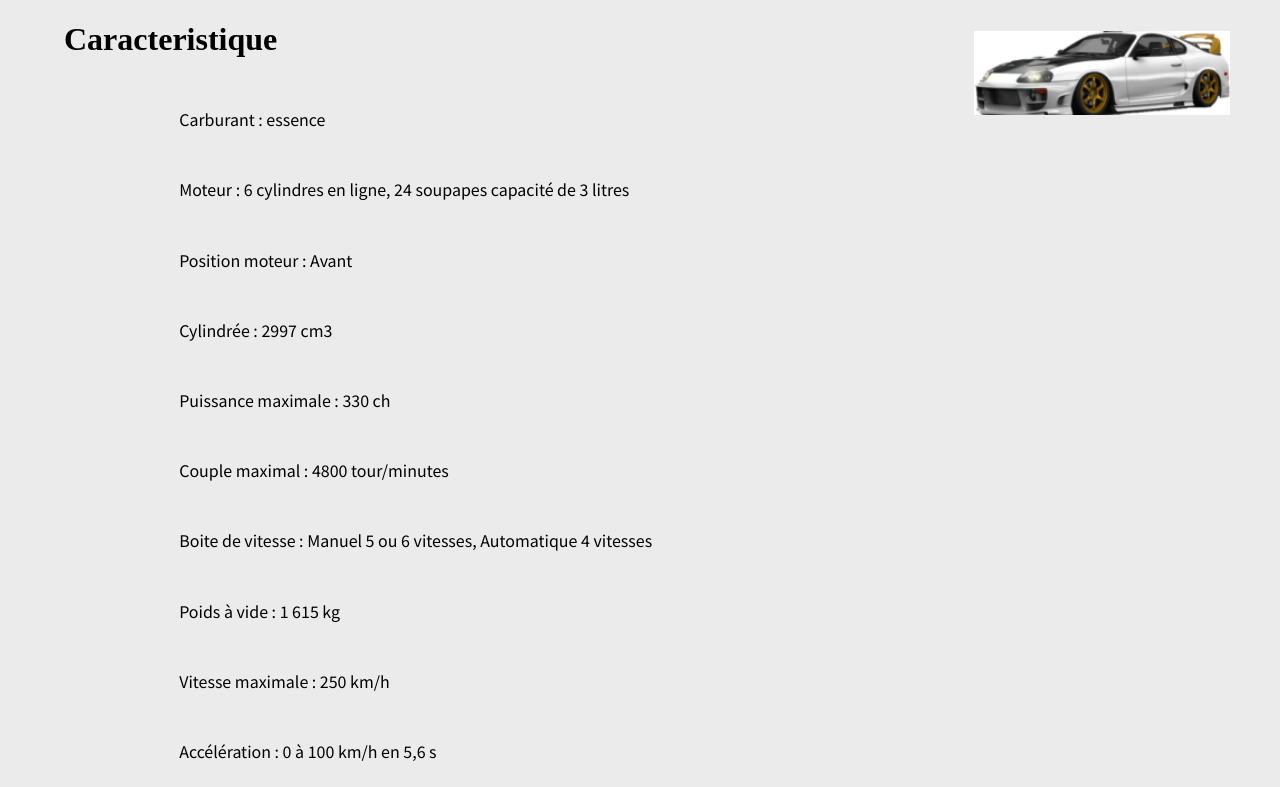
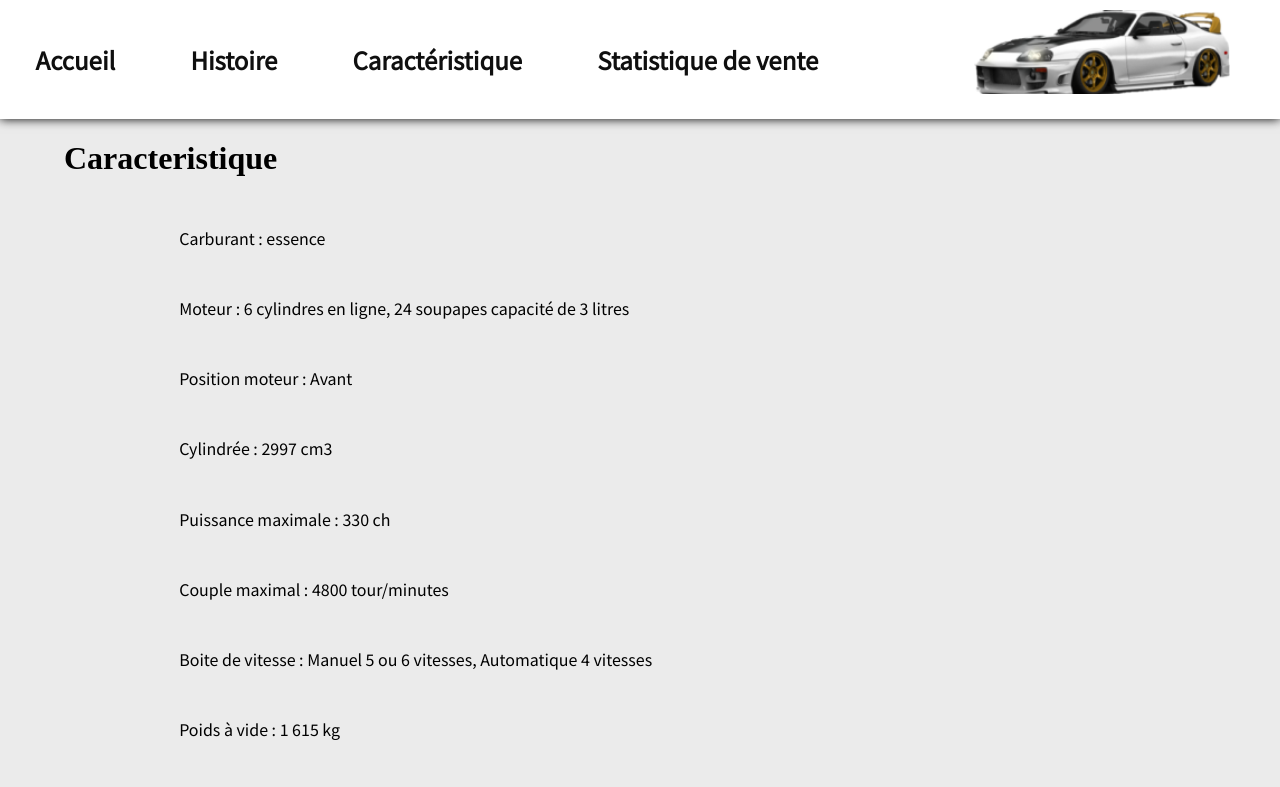
Before and after one commit to Nathan-Mazzilli/supra_mk4, a plain HTML site: page Caracteristique.html in a window 1280 px wide. Shown: the top 787 px of the page. Drawn offline with nearby package versions, Linux system fonts and the light colour scheme; a web font is replaced by a local one.

Commit message:
header responsive

```diff
--- a/Caracteristique.html
+++ b/Caracteristique.html
@@ -17,8 +17,13 @@
 <body>
 <header>
     <nav>
-        <a href="Menu.html"><img class="menu" src="IMG/menu.png" alt="icone menu"></a>
+        <a href="Menu.html"> <img class="menu" src="IMG/menu.png" alt="icone menu"></a>
         <img class="logo" src="IMG/logo.png" alt="logo">
+        <ul><li><a href="index.html"><h2 class="menu_accueil">Accueil</h2></a></li>
+            <li> <a href="Histoire.html"><h2 class ="menu_histoire">Histoire</h2></a></li>
+            <li><a href="Caracteristique.html"><h2 class ="menu_caracteristique">Caractéristique</h2></a></li>
+            <li><a href="Vente.html"><h2 class ="menu_vente">Statistique de vente</h2></a></li></ul>
+
     </nav>
 </header>
 <main>
```
Also changed, not shown: Histoire.html (+6 -1 lines), Vente.html (+6 -1 lines).
